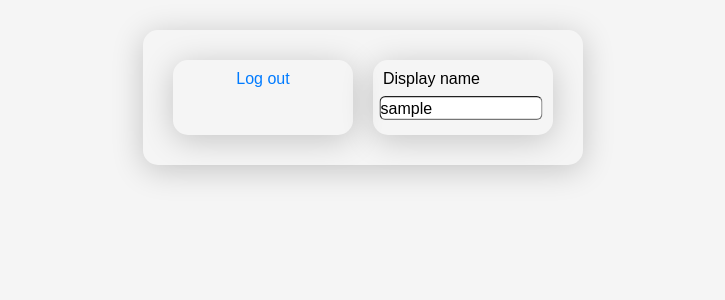
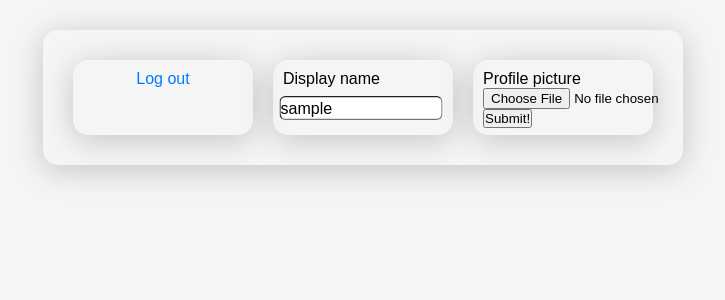
Before and after one commit to Flopflak/PrivateOffice, a Flask app: template templates/user_settings.html in a window 1280 px wide. Shown: the part 133-433 px from the top of the page, without its empty margins (277-1002 px from the left). Run offline with Flask 3, Linux system fonts and the light colour scheme; the template is opened without the code that fills it: most values are stand-ins (such as "Sample title", 1, 10 or a date in 2020).

Commit message:
Added profile pictures.

```diff
--- a/main.py
+++ b/main.py
@@ -3,6 +3,7 @@ import os, hashlib, json
 
 # Create an instance of the Flask class
 app = Flask(__name__)
+app.config['UPLOAD_FOLDER'] = "./users"
 
 def is_file_in_directory(directory, filename):
     filepath = os.path.join(directory, filename)
@@ -113,6 +114,24 @@ def update_sheet():
 
     return "", 200
 
+@app.route("/internal/upload_profile_pic", methods=["POST"])
+def upload_profile_pic():
+    user = request.cookies.get("user")
+    try:
+        username = ""
+        print(user)
+        with open(f"users/{user}.usr", "r") as f:
+            username = f.read()
+    except:
+        return redirect("/login")
+
+    file = request.files['profilepic']
+    if file.filename == "":
+        return "No file submited! <a href='/user_settings'>Go back</a>"
+    else:
+        file.save(os.path.join(app.config['UPLOAD_FOLDER'], username + ".webp"))
+        return redirect("/user_settings")
+
 @app.route("/create_file", methods=["POST", "GET"])
 def create_file():
     if request.method == "GET":
@@ -170,7 +189,7 @@ def user_settings():
 @app.route("/get_user_profile_pic/<user>")
 def get_user_profile_pic(user):
     try:
-        return send_file(f"./users/{user}.profilepic")
+        return send_file(f"./users/{user}.webp")
     except:
         return send_file("./static/profile-pic.webp")
 
--- a/templates/user_settings.html
+++ b/templates/user_settings.html
@@ -21,5 +21,11 @@
     <div class="settings_item_div">
         <label for="username">Display name</label></br><input title="Keep in mind that changing this wont change your login credintials!" onchange="submit_username();" type="text" value="{{ data['username'] }}" id="username" name="username">
     </div>
+    <div class="settings_item_div">
+      <form action="/internal/upload_profile_pic" method="post" enctype="multipart/form-data">
+        <label for="profilepic">Profile picture</label></br><input type="file" id="profilepic" name="profilepic">
+        <input type="submit" value="Submit!">
+      </form>
+    </div>
   </div>
 {% endblock %}
```
Also changed, not shown: 3 other files.
